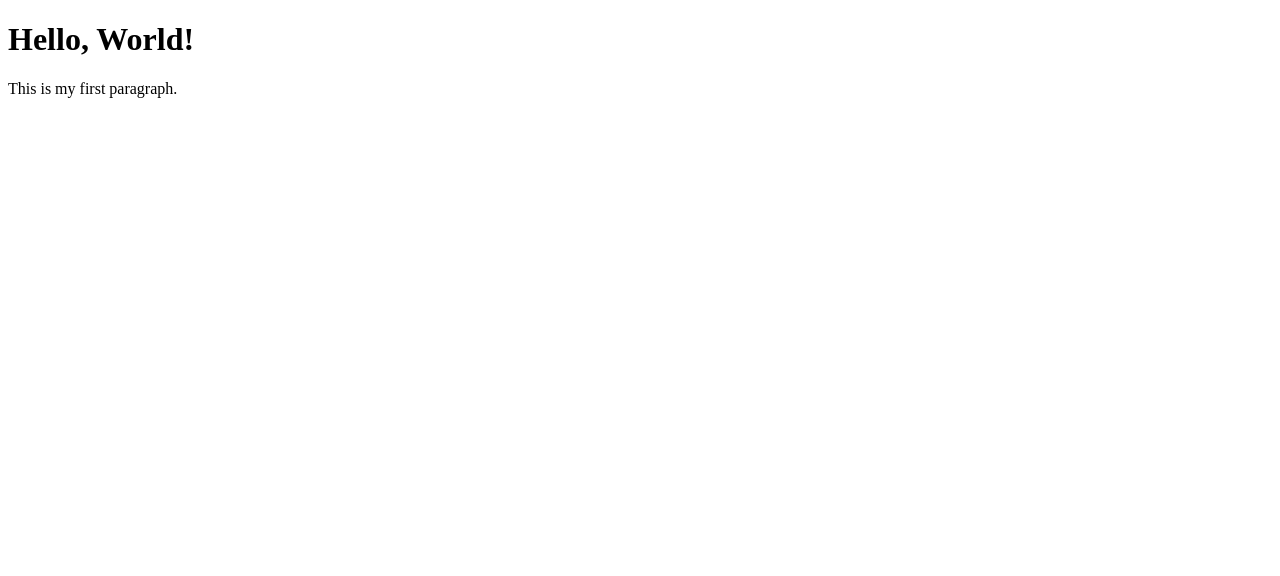
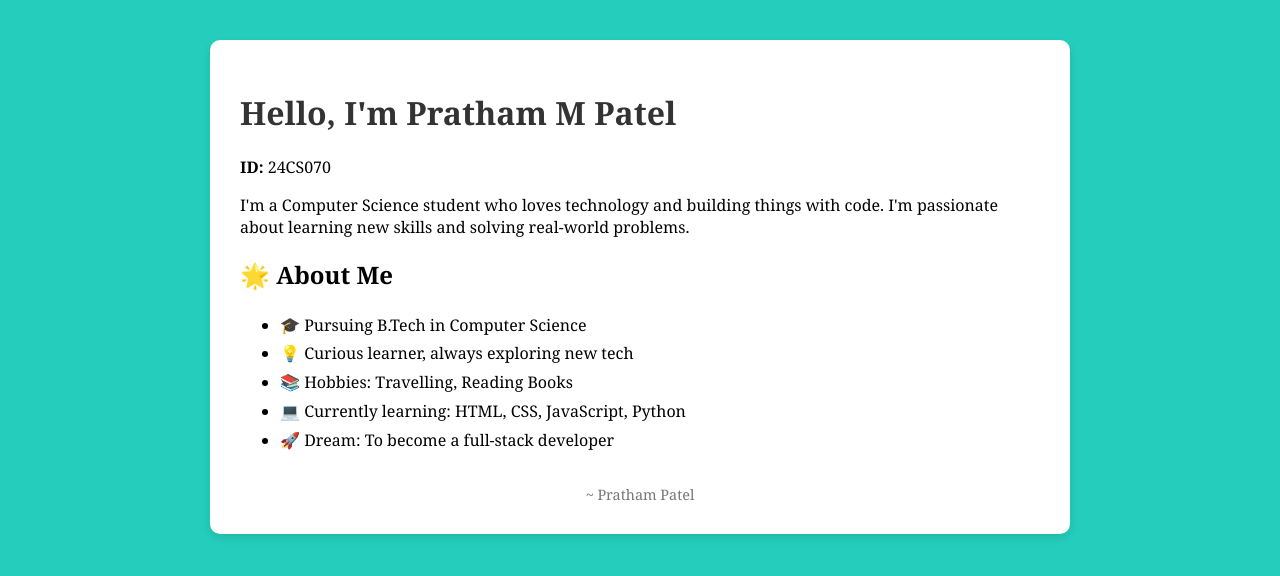
Before and after one commit to 24CS070-Pratham/Pratham, a plain HTML site: page index.html in a window 1280 px wide. Drawn offline with Linux system fonts and the light colour scheme.

Commit message:
Index.html

```diff
--- a/index.html
+++ b/index.html
@@ -1,10 +1,57 @@
 <!DOCTYPE html>
-<html>
-  <head>
-    <title>My First Webpage</title>
-  </head>
-  <body>
-    <h1>Hello, World!</h1>
-    <p>This is my first paragraph.</p>
-  </body>
+<html lang="en">
+<head>
+  <meta charset="UTF-8">
+  <title>Pratham M Patel | Portfolio</title>
+  <style>
+    body {
+      font-family: Georgia, 'Times New Roman', Times, serif;
+      background: #24cdbc;
+      margin: 0;
+      padding: 0;
+    }
+    .container {
+      max-width: 800px;
+      margin: 40px auto;
+      background: white;
+      padding: 30px;
+      border-radius: 10px;
+      box-shadow: 0 4px 8px rgba(0,0,0,0.1);
+    }
+    h1 {
+      color: #333;
+    }
+    ul {
+      line-height: 1.8;
+    }
+    .footer {
+      margin-top: 30px;
+      font-size: 0.9em;
+      color: #777;
+      text-align: center;
+    }
+  </style>
+</head>
+<body>
+
+  <div class="container">
+    <h1>Hello, I'm Pratham M Patel</h1>
+    <p><strong>ID:</strong> 24CS070</p>
+    <p>I'm a Computer Science student who loves technology and building things with code. I'm passionate about learning new skills and solving real-world problems.</p>
+
+    <h2>🌟 About Me</h2>
+    <ul>
+      <li>🎓 Pursuing B.Tech in Computer Science</li>
+      <li>💡 Curious learner, always exploring new tech</li>
+      <li>📚 Hobbies: Travelling, Reading Books</li>
+      <li>💻 Currently learning: HTML, CSS, JavaScript, Python</li>
+      <li>🚀 Dream: To become a full-stack developer</li>
+    </ul>
+
+    <div class="footer">
+    ~ Pratham Patel
+    </div>
+  </div>
+
+</body>
 </html>
```
